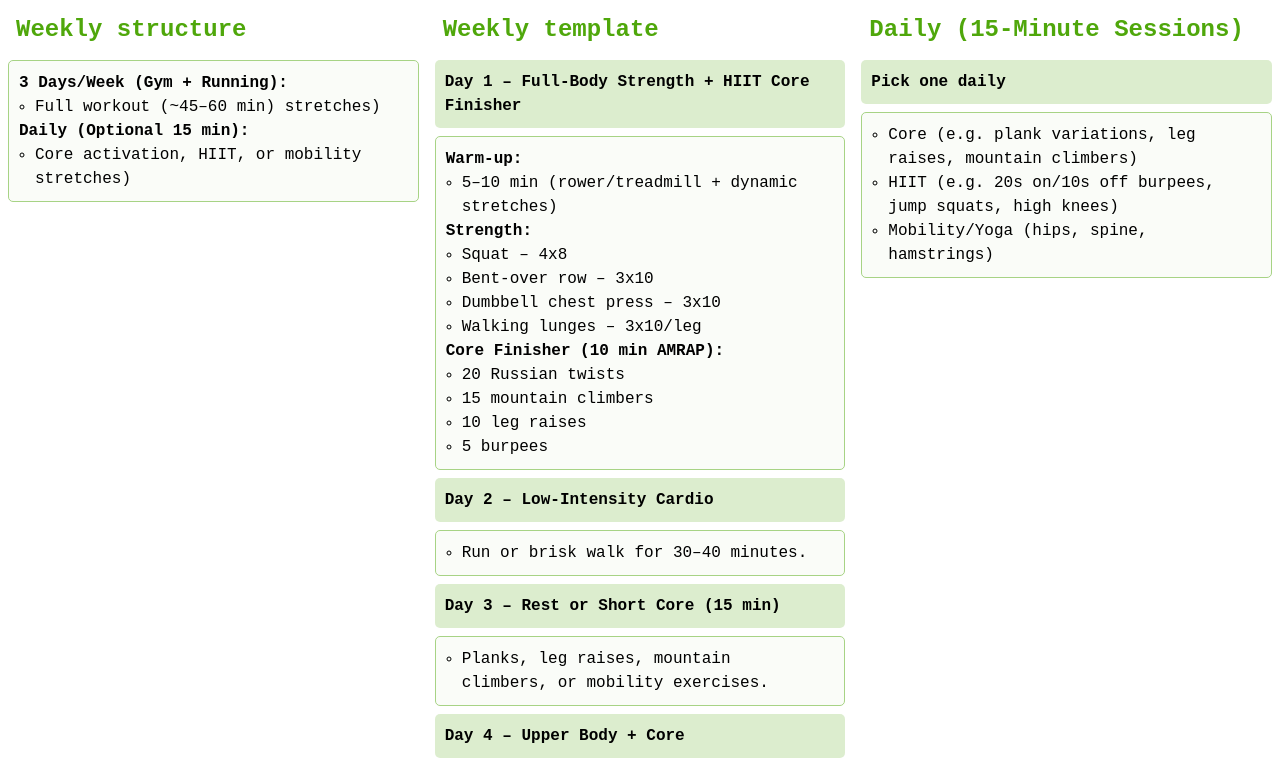
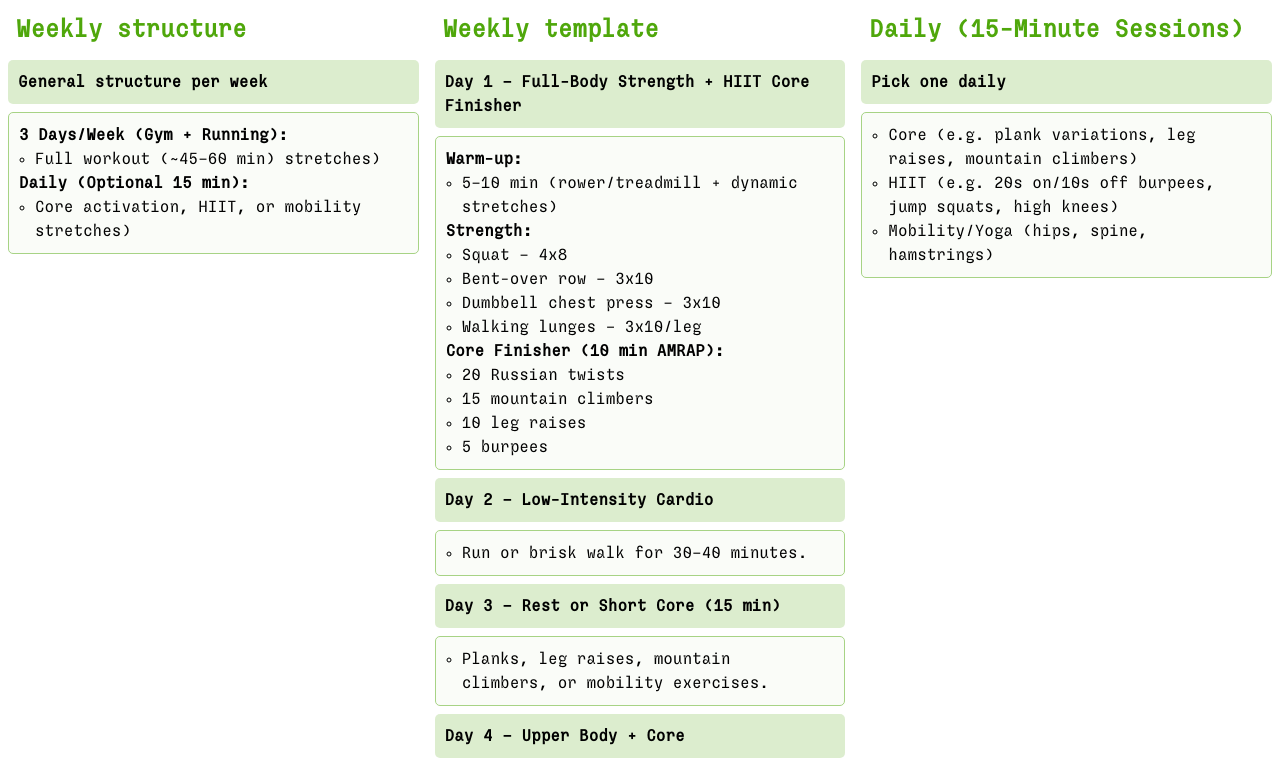
Before and after one commit to rubenverkuylen/exercise-plan, a plain HTML site: page index.html in a window 1280 px wide. Shown: the top 763 px of the page. Drawn offline with Linux system fonts and the light colour scheme.

Commit message:
font update

```diff
--- /dev/null
+++ b/fonts.css
@@ -0,0 +1,7 @@
+@font-face {
+  font-family: Sligoil;
+  src: url("/fonts/Sligoil-Micro.woff2") format("woff2");
+  font-weight: 300;
+  font-style: normal;
+  font-display: swap;
+}
--- a/index.html
+++ b/index.html
@@ -14,6 +14,7 @@
     <div class="main-container">
       <div class="block-container">
         <h1>Weekly structure</h1>
+        <div class="day">General structure per week</div>
         <div class="details">
           <ul>
             <li>
--- a/style.css
+++ b/style.css
@@ -1,4 +1,5 @@
 /* reset/normalizer by https://piccalil.li/blog/a-modern-css-reset/ */
+@import "fonts.css";
 
 /* Box sizing rules */
 *,
@@ -87,7 +88,8 @@ li {
 }
 
 html {
-  font-family: "Courier New", Courier, monospace;
+  /* font-family: "Courier New", Courier, monospace; */
+  font-family: "Sligoil", Georgia, monospace;
 }
 
 .main-container {
```
Also changed, not shown: fonts/Sligoil-Micro.woff2 (added).
